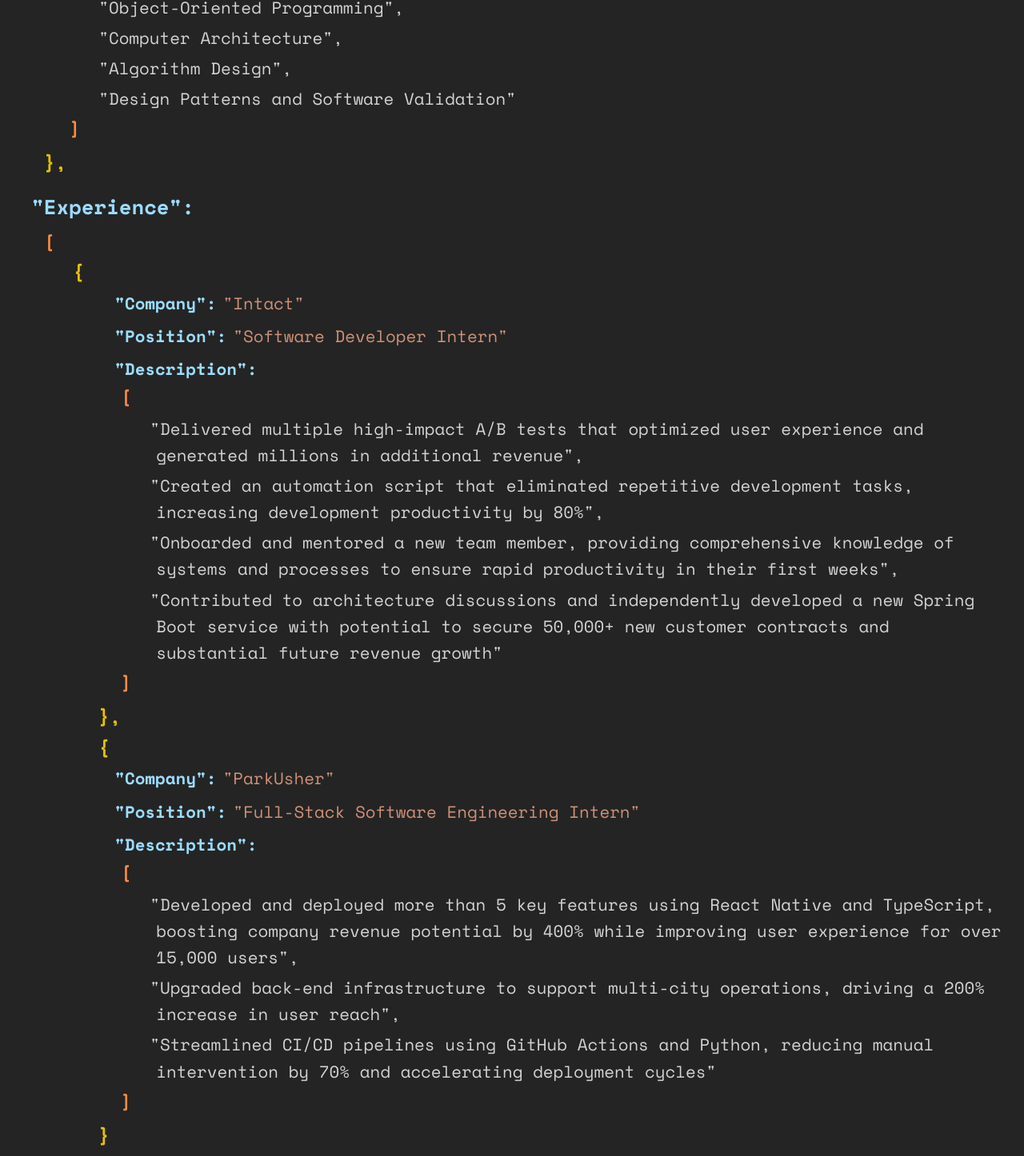
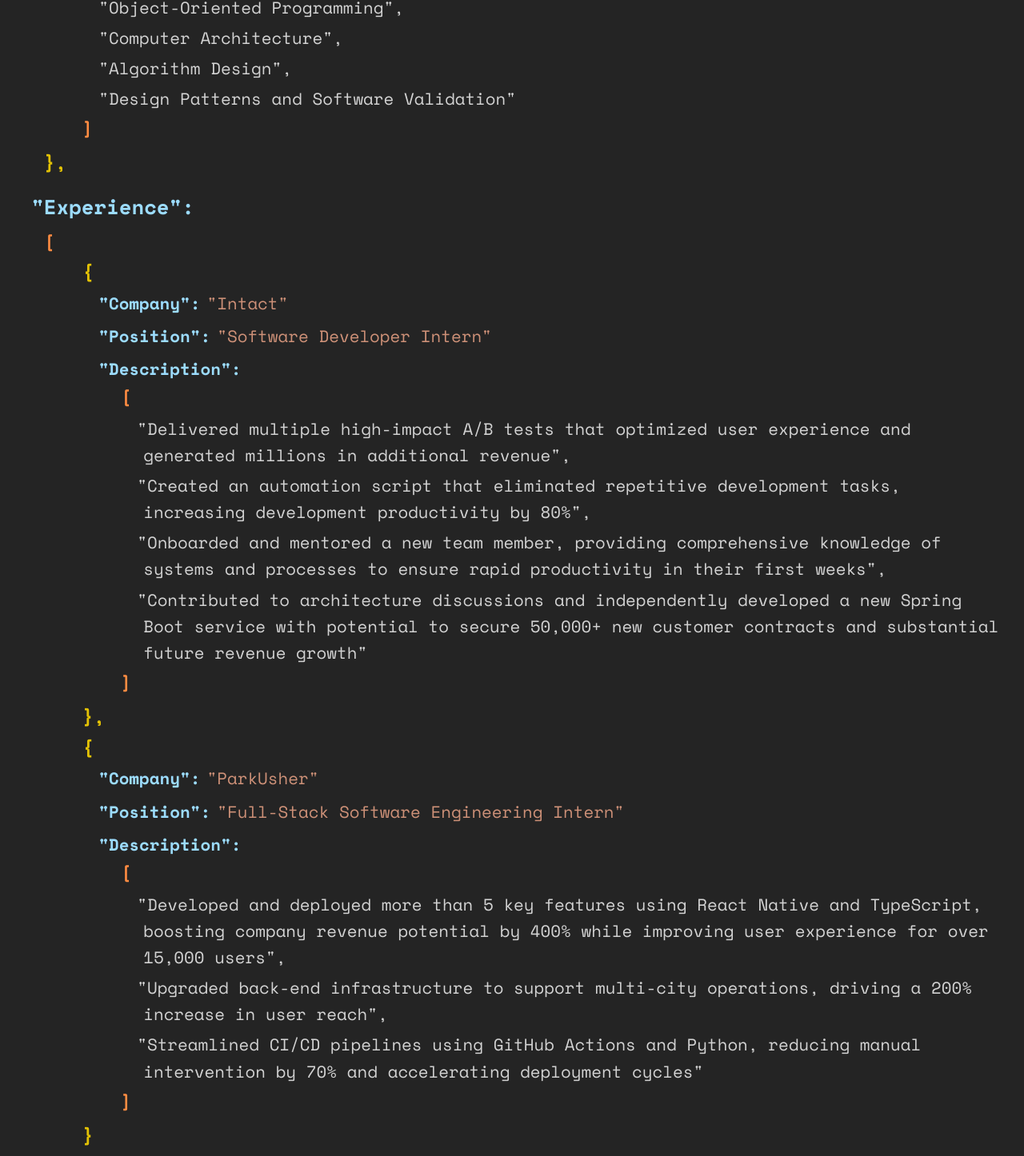
Before and after one commit to jrustom/portfolio, a React (Vite) app: page / in a window 1280 px wide. Shown: the part 749-2195 px from the top of the page at 80% size. Built offline with nearby package versions, Linux system fonts and the light colour scheme.

Commit message:
fixed indenting issues

```diff
--- a/src/App.tsx
+++ b/src/App.tsx
@@ -84,7 +84,7 @@
           <div className="mb-2">
             <span className="property-key">"Coursework":</span>
             <div className="indent-1">
-              <p className="array-bracket">[</p>
+              <p className="array-bracket indent-1">[</p>
               <div className="indent-2">
                 <p className="array-item">"Algorithms and Data Structures",</p>
                 <p className="array-item">"Object-Oriented Programming",</p>
@@ -94,7 +94,7 @@
                   "Design Patterns and Software Validation"
                 </p>
               </div>
-              <p className="array-bracket">]</p>
+              <p className="array-bracket indent-1">]</p>
             </div>
           </div>
         </div>
@@ -105,8 +105,8 @@
         <div className="indent-1">
           <p className="array-bracket">[</p>
           <div className="indent-2">
-            <p className="bracket">&#123;</p>
-            <div className="indent-3">
+            <p className="bracket indent-1">&#123;</p>
+            <div className="indent-2">
               <p className="mb-2">
                 <span className="property-key">"Company":</span>
                 <span className="string-value ml-2">"Intact"</span>
@@ -120,7 +120,7 @@
               <div className="mb-2">
                 <span className="property-key">"Description":</span>
                 <div className="indent-1">
-                  <p className="array-bracket">[</p>
+                  <p className="array-bracket indent-1">[</p>
                   <div className="indent-2">
                     <p className="array-item">
                       "Delivered multiple high-impact A/B tests that optimized
@@ -144,14 +144,14 @@
                       future revenue growth"
                     </p>
                   </div>
-                  <p className="array-bracket">]</p>
+                  <p className="array-bracket indent-1">]</p>
                 </div>
               </div>
             </div>
-            <p className="bracket indent-2">&#125;,</p>
+            <p className="bracket indent-1">&#125;,</p>
 
-            <p className="bracket indent-2">&#123;</p>
-            <div className="indent-3">
+            <p className="bracket indent-1">&#123;</p>
+            <div className="indent-2">
               <p className="mb-2">
                 <span className="property-key">"Company":</span>
                 <span className="string-value ml-2">"ParkUsher"</span>
@@ -165,7 +165,7 @@
               <div className="mb-2">
                 <span className="property-key">"Description":</span>
                 <div className="indent-1">
-                  <p className="array-bracket">[</p>
+                  <p className="array-bracket indent-1">[</p>
                   <div className="indent-2">
                     <p className="array-item">
                       "Developed and deployed more than 5 key features using
@@ -183,13 +183,13 @@
                       accelerating deployment cycles"
                     </p>
                   </div>
-                  <p className="array-bracket">]</p>
+                  <p className="array-bracket indent-1">]</p>
                 </div>
               </div>
             </div>
-            <p className="bracket indent-2">&#125;</p>
+            <p className="bracket indent-1">&#125;</p>
           </div>
-          <p className="array-bracket indent-1">],</p>
+          <p className="array-bracket">],</p>
         </div>
 
         {/* Projects */}
```
